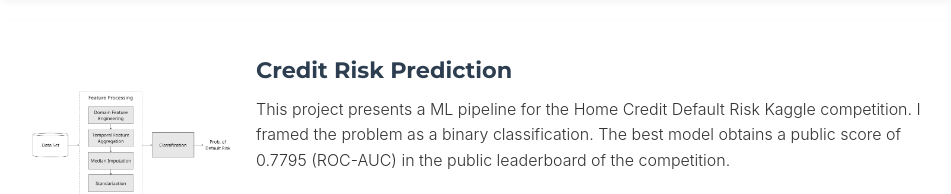
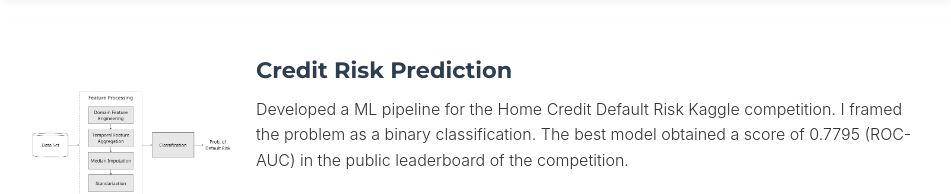
Before and after one commit to jmendozais/jmendozais.github.io, a plain HTML site: page index.html in a window 1280 px wide. Shown: the part 4643-4837 px from the top of the page, without its empty margins (292-1243 px from the left). Drawn offline with nearby package versions, Linux system fonts and the light colour scheme.

Commit message:
Enhanced caption of HCDR mini-project.

```diff
--- a/index.html
+++ b/index.html
@@ -450,11 +450,10 @@
                         <!-- NEW: Wrapper for all the text content -->
                         <div class="project-info">
                             <h4>Credit Risk Prediction</h4>
-                            <p>This project presents a ML pipeline for the Home Credit Default Risk Kaggle competition.
+                            <p>Developed a ML pipeline for the Home Credit Default Risk Kaggle competition.
                                 I framed the problem as a binary classification. The best model
-                                obtains a public score of 0.7795 (ROC-AUC) in the public leaderboard of the competition.</p>
+                                obtained a score of 0.7795 (ROC-AUC) in the public leaderboard of the competition.</p>
                             <div class="project-urls">
-
                                 <!-- Button for the GitHub Project -->
                                 <a href="https://github.com/jmendozais/home-credit-default-risk" target="_blank"
                                     class="project-link github">
```
